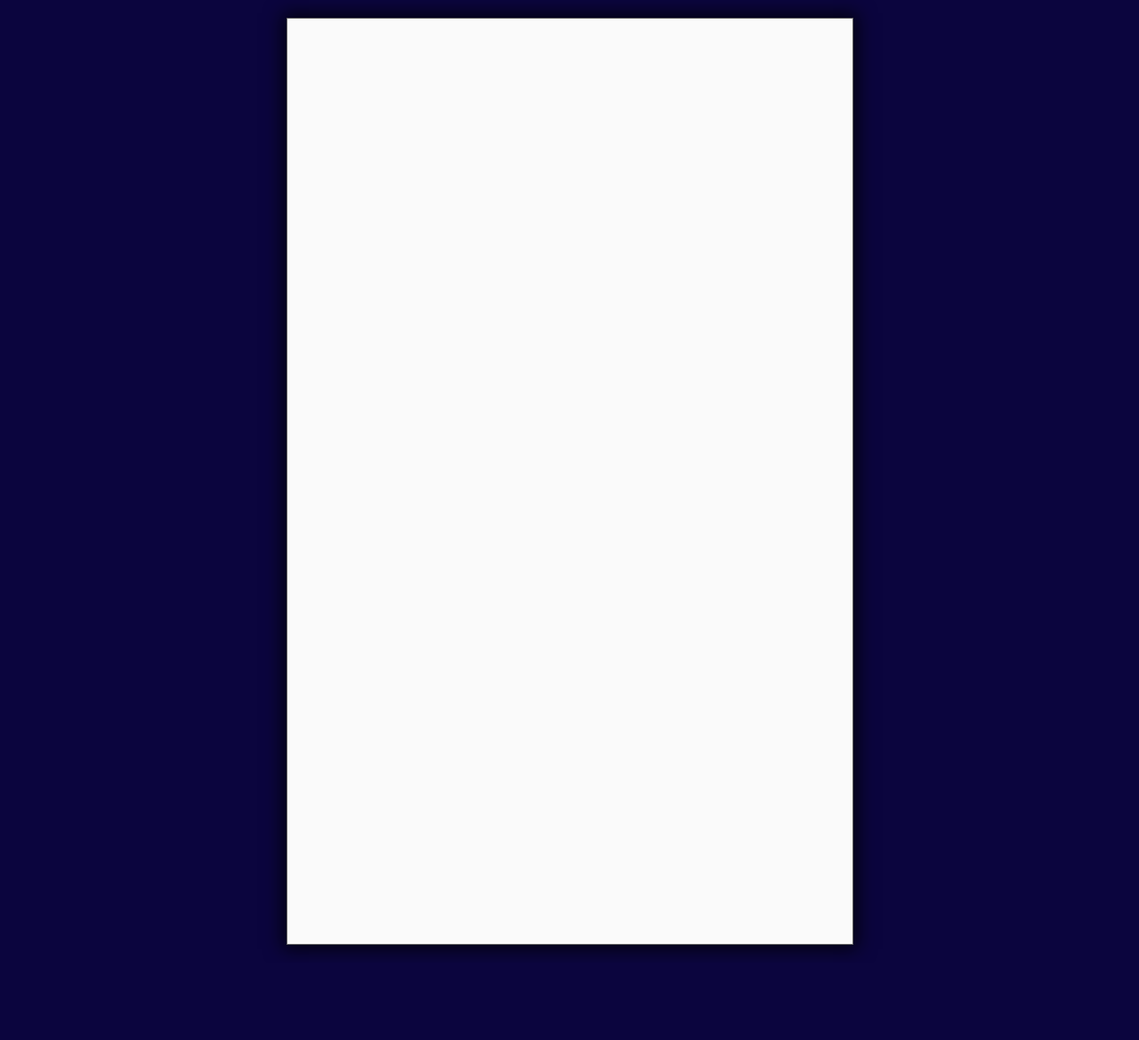
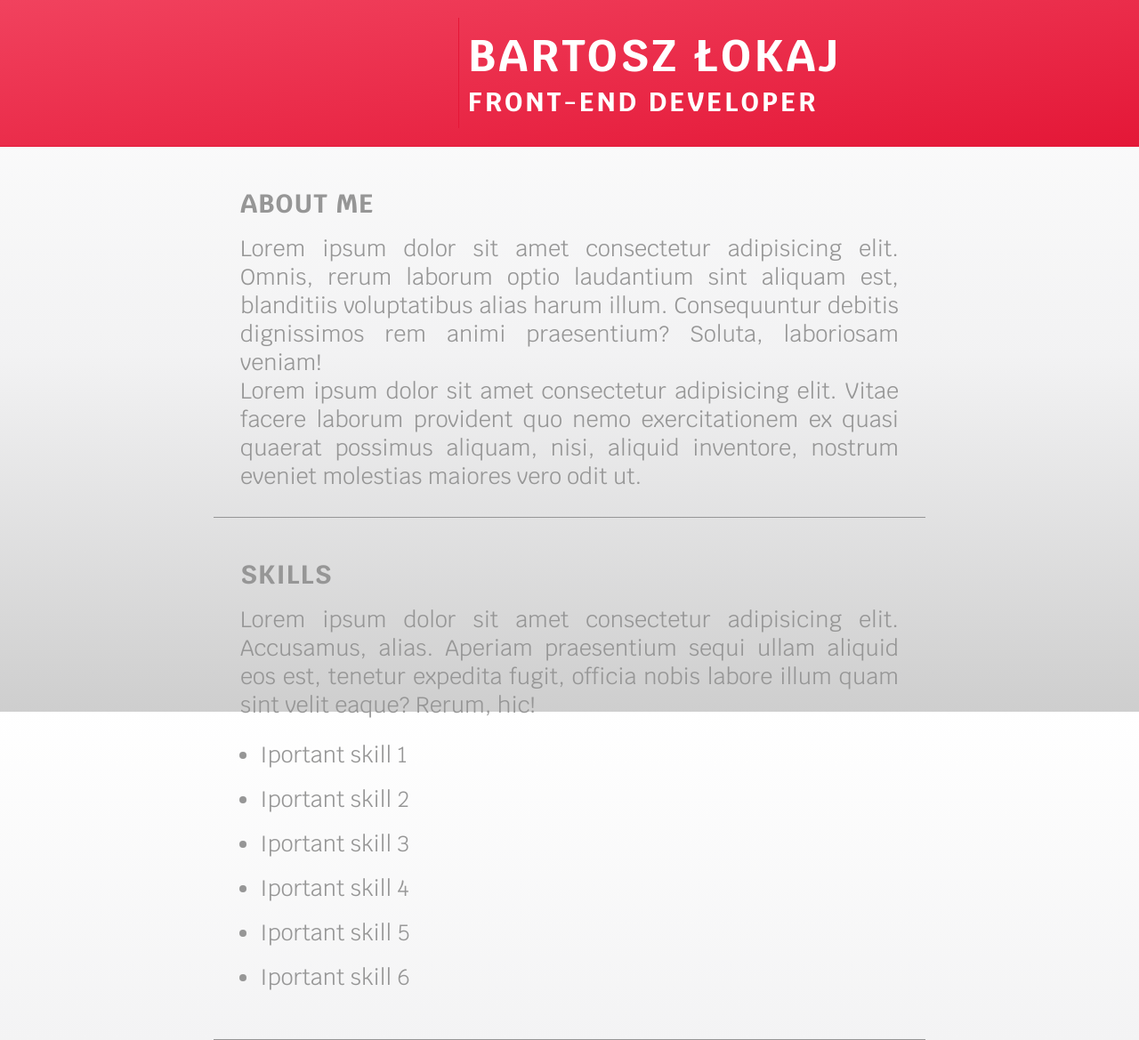
Before and after one commit to bartoszlokaj/CV, a plain HTML site: page index.html in a window 1280 px wide. Shown: the whole page at 89% size. Before the commit the page ends 1082 px from the top, so only its background shows below. Drawn offline with Linux system fonts and the light colour scheme.

Commit message:
basic changes in html structure and style

```diff
--- a/index.html
+++ b/index.html
@@ -7,28 +7,36 @@
   <title>Bartosz Łokaj CV</title>
   <link rel="stylesheet" href="style.css">
   <link href="https://fonts.googleapis.com/css?family=Lato:300,400,700&amp;subset=latin-ext" rel="stylesheet">
+  <link href="https://fonts.googleapis.com/css?family=Krub:300,400,500,600,700&amp;subset=latin-ext" rel="stylesheet">
 </head>
 <body>
   <main>
     <div class="container">
-      <section>
-        <header>
-          <div class="top-left"></div>
-          <div class="top-rigth"></div>
-        </header>
-      </section>
-      <section>
-        <article>
-          <div class="skills"></div>
-          <div class="projects"></div>
-          <div class="about-me"></div>
-        </article>
-      </section>
-      <section>
-        <footer>
-
-        </footer>
-      </section>
+          <div class="top">
+            <div class="left"></div>
+            <div class="right">
+              <h2 class="name">Bartosz Łokaj</h2>
+              <h3 class="job-title">Front-end Developer</h3>
+            </div>
+          </div>
+          <div class="paragraph">
+            <h3 class="sub-header">About me</h3>
+            <p>Lorem ipsum dolor sit amet consectetur adipisicing elit. Omnis, rerum laborum optio laudantium sint aliquam est, blanditiis voluptatibus alias harum illum. Consequuntur debitis dignissimos rem animi praesentium? Soluta, laboriosam veniam!
+            </p>
+            <p>Lorem ipsum dolor sit amet consectetur adipisicing elit. Vitae facere laborum provident quo nemo exercitationem ex quasi quaerat possimus aliquam, nisi, aliquid inventore, nostrum eveniet molestias maiores vero odit ut.</p>
+          </div>
+          <div class="paragraph">
+            <h3 class="sub-header">Skills</h3>
+            <p>Lorem ipsum dolor sit amet consectetur adipisicing elit. Accusamus, alias. Aperiam praesentium sequi ullam aliquid eos est, tenetur expedita fugit, officia nobis labore illum quam sint velit eaque? Rerum, hic!</p>
+            <ul>
+              <li class="item">Iportant skill 1</li>
+              <li class="item">Iportant skill 2</li>
+              <li class="item">Iportant skill 3</li>
+              <li class="item">Iportant skill 4</li>
+              <li class="item">Iportant skill 5</li>
+              <li class="item">Iportant skill 6</li>
+            </ul>
+          </div>
     </div>
   </main>
 </body>
--- a/style.css
+++ b/style.css
@@ -1,20 +1,85 @@
-html{ box-sizing: border-box }
-
-body{
-  background: #0B053E;
-  font-family: 'Lato', sans-serif;
-  font-size: 20px;
+* {
   margin: 0;
+  padding: 0;
+  box-sizing: border-box;
+  font-family: 'Krub', sans-serif;
 }
 
-.container{
-  width: 595px;
-  height: 1000px;
-  margin: 20px auto 20px auto;
+body {
+  background-image: linear-gradient( #fff, #F2F2F3, #CECECE );
+  background-repeat: no-repeat;
+  background-attachment: fixed;
+  font-size: 25px;
+  color: #fff;
+
+}
+
+.container {
+  display: flex;
+  flex-direction: column;
+  justify-content: flex-start;
+
+}
+
+.top {
+  width: 100%;
+  /* height: 150px; */
+  background-image: linear-gradient(to bottom right,  #F1425E, #E41737);
+  /* background: #f1425d; */
   padding: 20px;
-  background: #fafafa;
-  border: 1px solid #666;
-  box-shadow: 0px 0px 19px 5px rgba(0,0,0,0.75);
+  font-size: 50px;
   display: flex;
-  flex-wrap: wrap;
+  text-align: center;
+  border-bottom: 1px solid  #E41737;
 }
+
+.left {
+  width: 40%;
+  padding: 10px;
+  /* background: #f1425d; */
+  border-right: 1px solid  #E41737;
+}
+
+.right {
+  width: 60%;
+  padding: 10px;
+  /* background: #f1425d; */
+}
+
+.name {
+  text-align: left;
+  text-transform: uppercase;
+  font-size: 50px;
+  letter-spacing: 3px;
+}
+
+.job-title {
+  text-align: justify;
+  text-transform: uppercase;
+  font-size: 30px;
+  letter-spacing: 3px;
+
+}
+
+.sub-header {
+  text-transform: uppercase;
+  letter-spacing: 1px;
+  margin: 15px 15px 15px 0;
+}
+
+.paragraph {
+  max-width: 800px;
+  color: #969696;
+  text-align: justify;
+  align-self: center;
+  padding: 30px;
+  border-bottom: 1px solid #969696;
+}
+
+ul {
+  margin: 15px 22px;
+}
+
+ul li {
+  line-height: 200%;
+}
```
